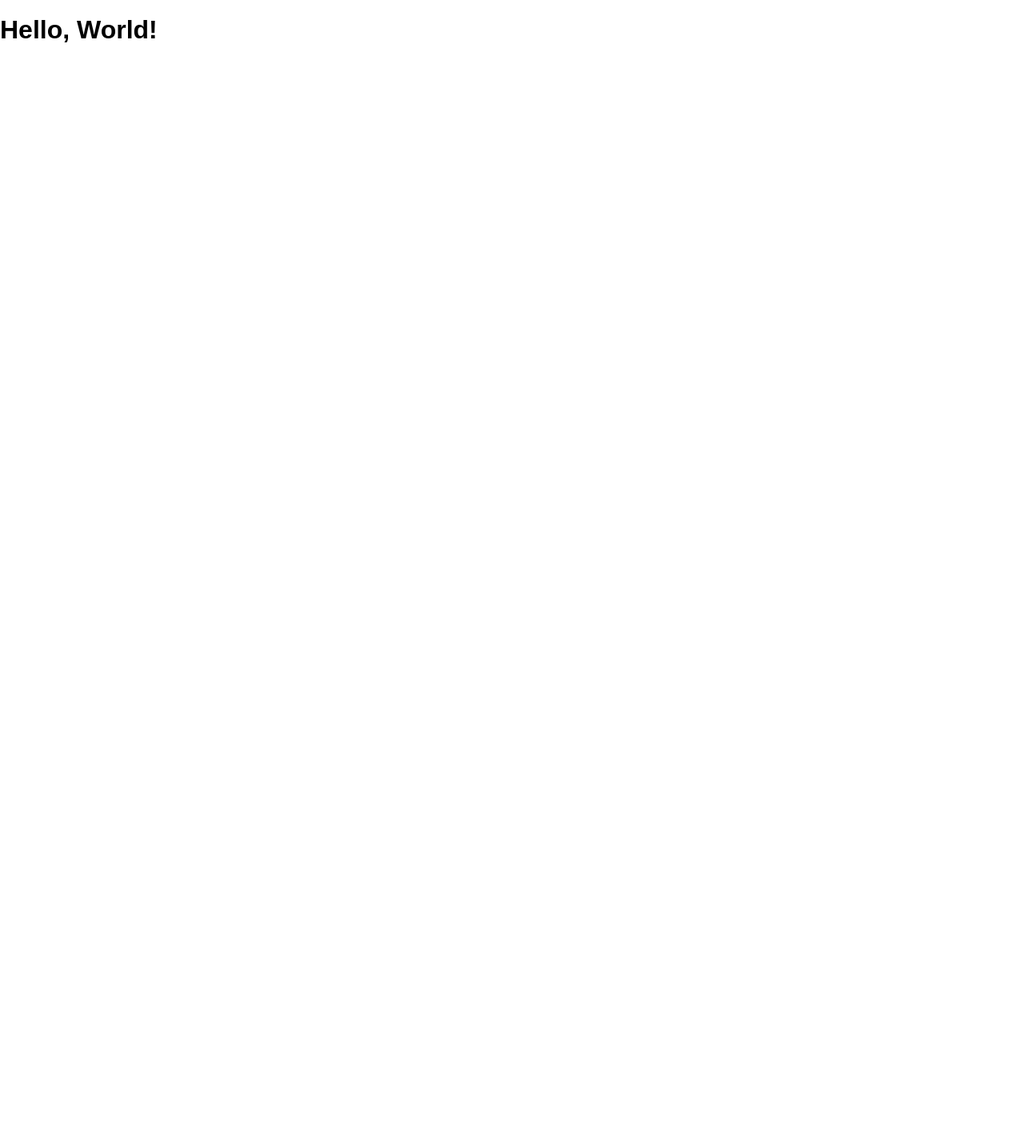
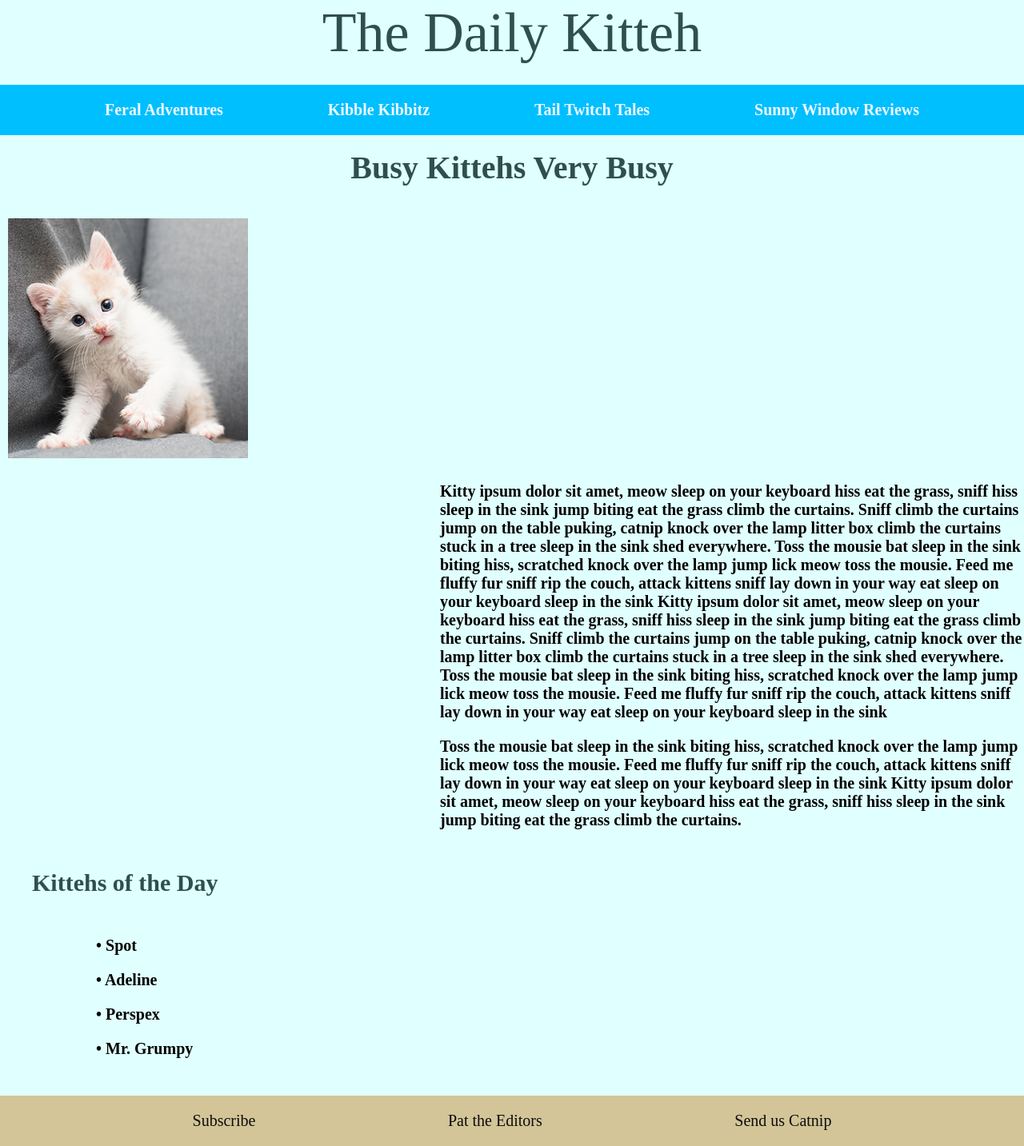
Before and after one commit to 5nuff/the-daily-kitteh, a website: page public/index.html in a window 1280 px wide. Shown: the whole page at 80% size. Before the commit the page ends 821 px from the top, so only its background shows below. Drawn offline with Linux system fonts and the light colour scheme.

Commit message:
explorerMode

```diff
--- a/public/index.html
+++ b/public/index.html
@@ -1,13 +1,69 @@
 <!DOCTYPE html>
 <html>
   <head lang="en">
-    <meta charset="UTF-8">
-    <meta name="viewport" content="width=device-width, initial-scale=1">
+    <meta charset="UTF-8" />
+    <meta name="viewport" content="width=device-width, initial-scale=1" />
     <title>The Daily Kitteh</title>
-    <link rel="shortcut icon" href="/favicon.ico">
-    <link rel="stylesheet" href="/screen.css">
+    <link rel="shortcut icon" href="/favicon.ico" />
+    <link rel="stylesheet" href="/screen.css" />
   </head>
   <body>
-    <h1 class='hello-world'>Hello, World!</h1>
+    <h1 class="hello-world">The Daily Kitteh</h1>
+    <section>
+      <h2>
+        <p>Feral Adventures</p>
+        <p>Kibble Kibbitz</p>
+        <p>Tail Twitch Tales</p>
+        <p>Sunny Window Reviews</p>
+      </h2>
+    </section>
+    <h3>
+      Busy Kittehs Very Busy
+    </h3>
+    <img
+      src="./pictures/machu-picchu-kitten-card.jpg"
+      alt="machu picchu
+        kitten"
+    />
+    <h4>
+      <p>
+        Kitty ipsum dolor sit amet, meow sleep on your keyboard hiss eat the
+        grass, sniff hiss sleep in the sink jump biting eat the grass climb the
+        curtains. Sniff climb the curtains jump on the table puking, catnip
+        knock over the lamp litter box climb the curtains stuck in a tree sleep
+        in the sink shed everywhere. Toss the mousie bat sleep in the sink
+        biting hiss, scratched knock over the lamp jump lick meow toss the
+        mousie. Feed me fluffy fur sniff rip the couch, attack kittens sniff lay
+        down in your way eat sleep on your keyboard sleep in the sink Kitty
+        ipsum dolor sit amet, meow sleep on your keyboard hiss eat the grass,
+        sniff hiss sleep in the sink jump biting eat the grass climb the
+        curtains. Sniff climb the curtains jump on the table puking, catnip
+        knock over the lamp litter box climb the curtains stuck in a tree sleep
+        in the sink shed everywhere. Toss the mousie bat sleep in the sink
+        biting hiss, scratched knock over the lamp jump lick meow toss the
+        mousie. Feed me fluffy fur sniff rip the couch, attack kittens sniff lay
+        down in your way eat sleep on your keyboard sleep in the sink
+      </p>
+      Toss the mousie bat sleep in the sink biting hiss, scratched knock over
+      the lamp jump lick meow toss the mousie. Feed me fluffy fur sniff rip the
+      couch, attack kittens sniff lay down in your way eat sleep on your
+      keyboard sleep in the sink Kitty ipsum dolor sit amet, meow sleep on your
+      keyboard hiss eat the grass, sniff hiss sleep in the sink jump biting eat
+      the grass climb the curtains.
+    </h4>
+    <h5>
+      <p>Kittehs of the Day</p>
+    </h5>
+    <h6>
+      <p>• Spot</p>
+      <p>• Adeline</p>
+      <p>• Perspex</p>
+      <p>• Mr. Grumpy</p>
+    </h6>
+    <ul>
+      <p>Subscribe</p>
+      <p>Pat the Editors</p>
+      <p>Send us Catnip</p>
+    </ul>
   </body>
 </html>
--- a/public/screen.css
+++ b/public/screen.css
@@ -1,5 +1,4 @@
 :root {
-  font: 16px / 1 sans-serif;
 }
 
 html {
@@ -7,6 +6,57 @@ html {
 }
 
 body {
+  background-color: lightcyan;
   margin: 0;
   min-height: 100%;
 }
+h1 {
+  font: 16px / 1 times new roman;
+  color: darkslategray;
+  text-align: center;
+  font-size: 70px;
+  margin: 6px;
+}
+
+h2 {
+  display: flex;
+  font-size: 20px;
+  justify-content: space-evenly;
+}
+section {
+  background-color: deepskyblue;
+  color: aliceblue;
+  margin-top: 30px;
+  padding: 0px;
+}
+h3 {
+  font-size: 40px;
+  margin-top: 0px;
+  color: darkslategray;
+  text-align: center;
+}
+h4 {
+  text-align: left;
+  font-size: 20px;
+  margin-left: 550px;
+}
+h5 {
+  margin-left: 40px;
+  color: darkslategray;
+  font-size: 30px;
+}
+h6 {
+  margin-left: 120px;
+  font-size: 20px;
+}
+img {
+  margin-left: 10px;
+}
+ul {
+  background-color: rgb(211, 197, 152);
+  color: rgb(12, 12, 12);
+  padding: 0px;
+  display: flex;
+  font-size: 20px;
+  justify-content: space-evenly;
+}
```
Also changed, not shown: public/pictures/machu-picchu-kitten-card.jpg (added).
